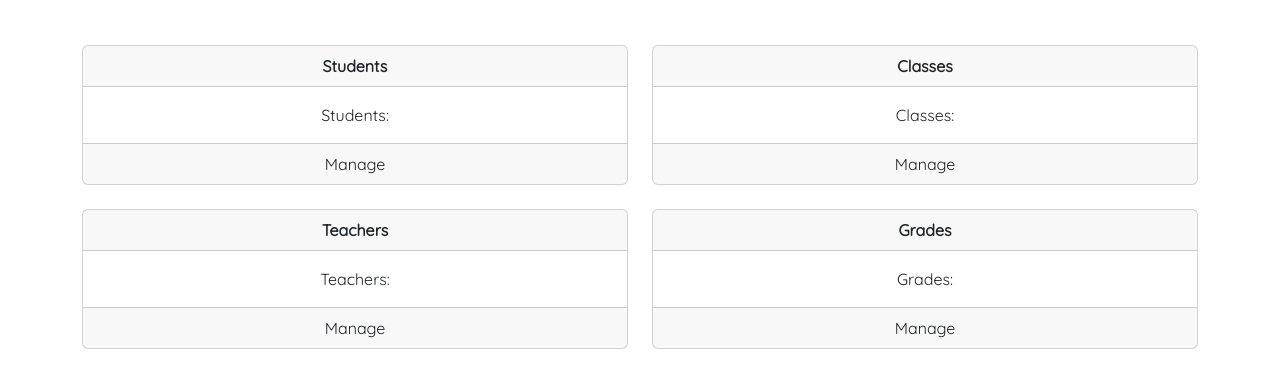
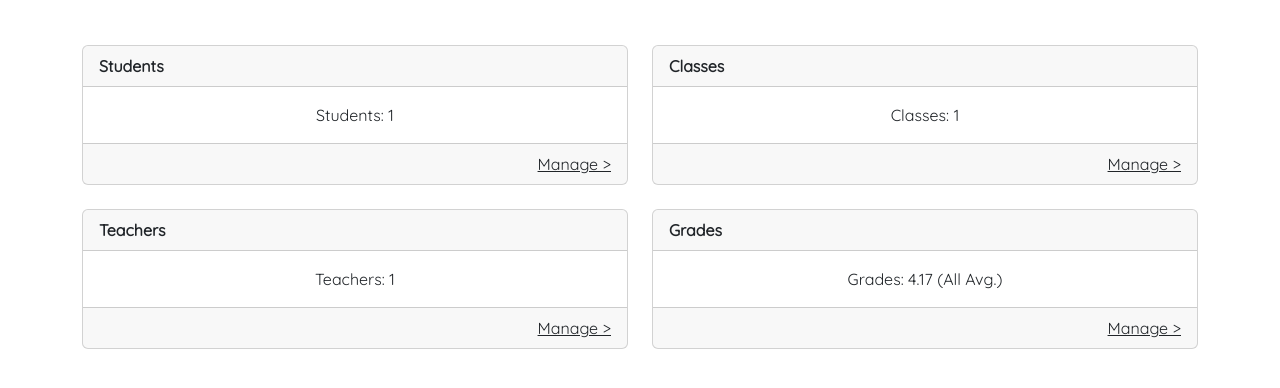
Before and after one commit to KonstancjaMG/SMS, a website with bundled scripts: page home.html in a window 1280 px wide. Shown: the part 164-552 px from the top of the page. Built offline with nearby package versions, Linux system fonts and the light colour scheme.

Commit message:
Added the amount of students/classes/teachers/grade all average to the cards.

```diff
--- a/css/styles.css
+++ b/css/styles.css
@@ -78,6 +78,11 @@ body {
 /* ------- COLLAPSIBLE MENU ------- */
 
 @media (max-width: 992px) {
+
+    body {
+        overflow-y:scroll;
+    }
+
     .navbar-toggler {
         margin-right: 10px;
     }
@@ -128,6 +133,11 @@ body {
 /* ------- SCREENS SMALLER THAN 430 PX ------- */
 
 @media (max-width: 429px) {
+
+    body {
+        overflow-y:scroll;
+    }
+
     #name-logo-wrapper img {
         max-height: 40px;
         margin-right: 10px;
--- a/js/content/content.js
+++ b/js/content/content.js
@@ -1,4 +1,4 @@
-import { linksArray } from "../data.js";
+import { linksArray, students, classes, teachers, grades} from "../data.js";
 
 const app = document.getElementById("app");
 
@@ -8,7 +8,7 @@ function createContent() {
         <div class="row  mt-5 ms-5">
             <div class="col-12 fs-2">Welcome Alice,</div>
         </div>
-        <div id="cardsWrapper" class="container mt-5 text-center">
+        <div id="cardsWrapper" class="container mt-5">
             ${createCards(linksArray)}
         </div>
     </div>
@@ -21,9 +21,9 @@ function createCards(pLinks) {
       return `
         <div class="col-md-6 mb-4">
           <div class="card">
-            <div class="card-header fw-bold">${link.name}</div>
-            <div class="card-body">${link.name}: </div>
-            <div id="manage${link.name}" class="card-footer">Manage</div>
+            <div class="card-header text-start fw-bold">${link.name}</div>
+            <div id="numberOf${link.name}" class="card-body text-center">${link.name}: </div>
+            <div id="manage${link.name}" class="card-footer text-end text-decoration-underline">Manage ></div>
           </div>
         </div>
       `;
@@ -34,10 +34,40 @@ function createCards(pLinks) {
   return `<div class="row mb-5">${cards}</div>`;
 }
 
+function showNumberOf() {
+  const studentsCard = document.getElementById('numberOfStudents');
+  const classesCard = document.getElementById('numberOfClasses');
+  const teachersCard = document.getElementById('numberOfTeachers');
+  const gradesCard = document.getElementById('numberOfGrades');
+
+  const numberOfStudents = students.length;
+  const numberOfClasses = classes.length;
+  const numberOfTeachers = teachers.length;
+
+  let total = 0;
+  let count = 0;
+
+  grades.forEach(grade => {
+    Object.keys(grade).forEach(key => {
+      if (key !== 'id') {
+        total += grade[key];
+        count++;
+      }
+    });
+  });
+
+  const gradesAverage = (total / count).toFixed(2);
+
+  studentsCard.innerHTML += `${numberOfStudents}`;
+  classesCard.innerHTML += `${numberOfClasses}`;
+  teachersCard.innerHTML += `${numberOfTeachers}`;
+  gradesCard.innerHTML += `${gradesAverage} (All Avg.)`;
+}
 
 
 const renderContent = () => {
   app.innerHTML += createContent();
+  showNumberOf()
 };
 
 export { renderContent };
--- a/js/data.js
+++ b/js/data.js
@@ -7,4 +7,15 @@ const linksArray = [
   { name: "Login", url: "login", status: 'inactive' },
 ];
 
-export {linksArray}
+const students = [{id: 1, name: 'Ada', surname: 'Wong'}]
+
+const classes = [{id: 1, name: 'Ada', surname: 'Wong'}]
+
+const teachers = [{id: 1, name: 'Ada', surname: 'Wong'}]
+
+const grades = [
+  { id: 1, math: 5, english: 4, science: 3 },
+  { id: 2, math: 5, english: 4, science: 4 },
+]
+
+export {linksArray, students, classes, teachers, grades}
```
